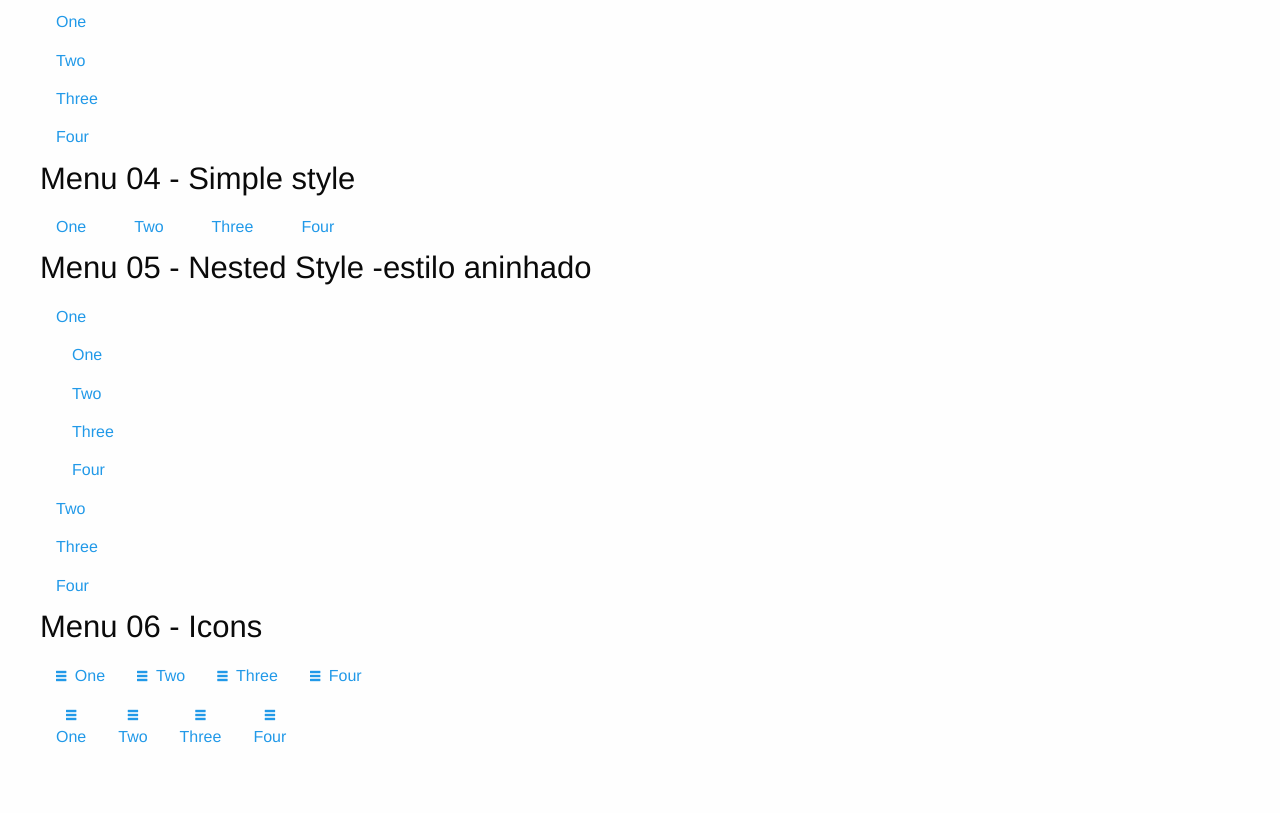
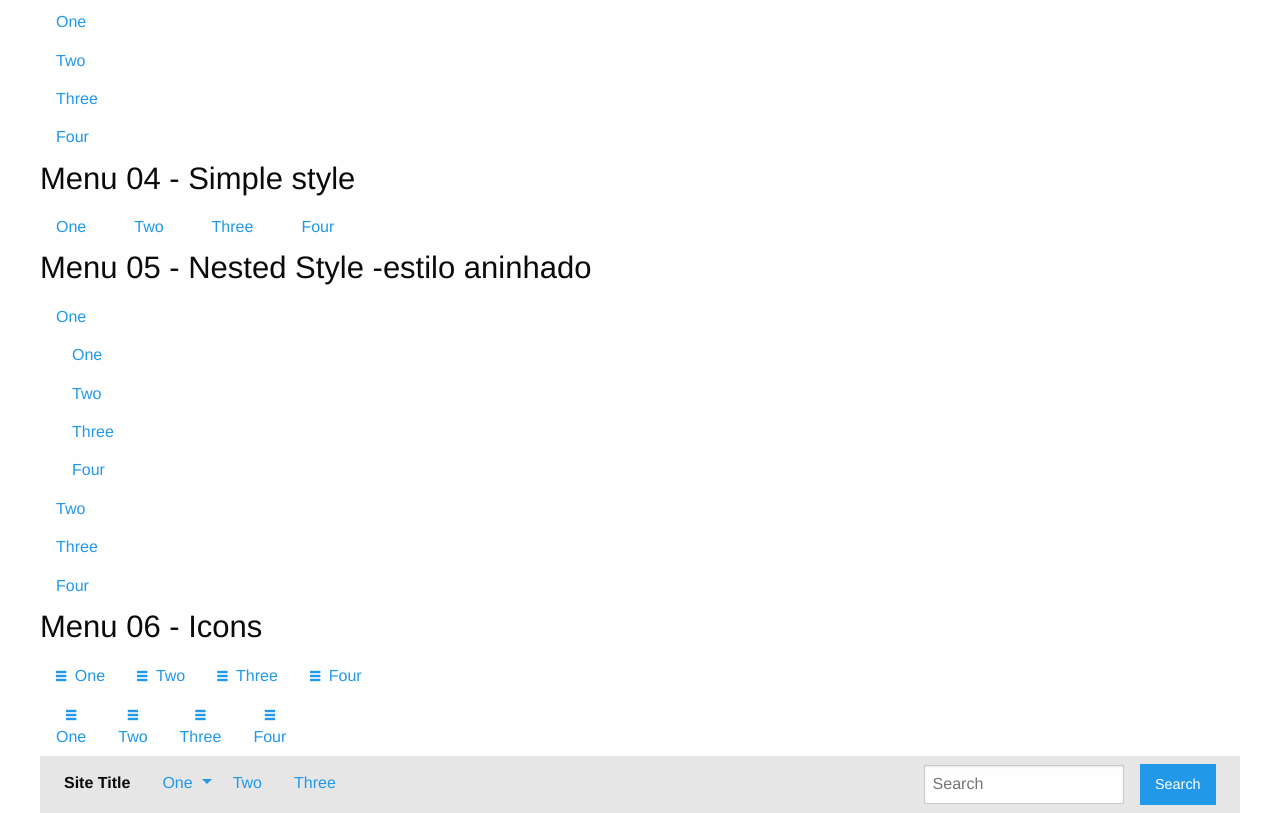
Before and after one commit to adrianoavelino/foundation-rbtech, a website: page navegacao.html in a window 1280 px wide. Shown: the part 367-1180 px from the top of the page. Before the commit the page ends 1123 px from the top, so only its background shows below. Drawn offline with Linux system fonts and the light colour scheme.

Commit message:
adding menubar

```diff
--- a/navegacao.html
+++ b/navegacao.html
@@ -78,7 +78,29 @@
       <li><a href="#"><i class="fi-list"></i> <span>Four</span></a></li>
     </ul>
 
-
+    <div class="top-bar">
+      <div class="top-bar-left">
+        <ul class="dropdown menu" data-dropdown-menu>
+          <li class="menu-text">Site Title</li>
+          <li>
+            <a href="#">One</a>
+            <ul class="menu vertical">
+              <li><a href="#">One</a></li>
+              <li><a href="#">Two</a></li>
+              <li><a href="#">Three</a></li>
+            </ul>
+          </li>
+          <li><a href="#">Two</a></li>
+          <li><a href="#">Three</a></li>
+        </ul>
+      </div>
+      <div class="top-bar-right">
+        <ul class="menu">
+          <li><input type="search" placeholder="Search"></li>
+          <li><button type="button" class="button">Search</button></li>
+        </ul>
+      </div>
+    </div>
 
 
 
```
